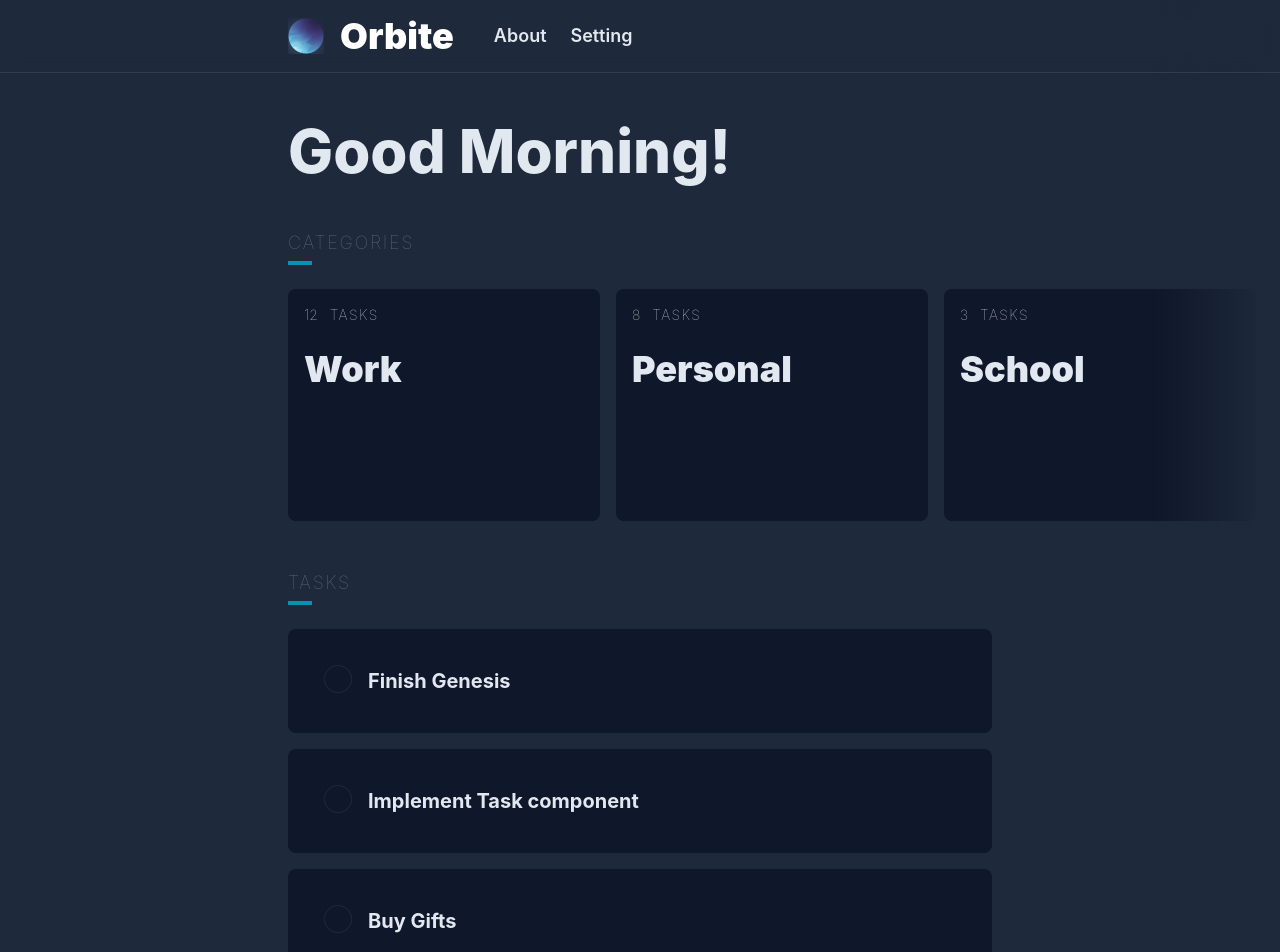
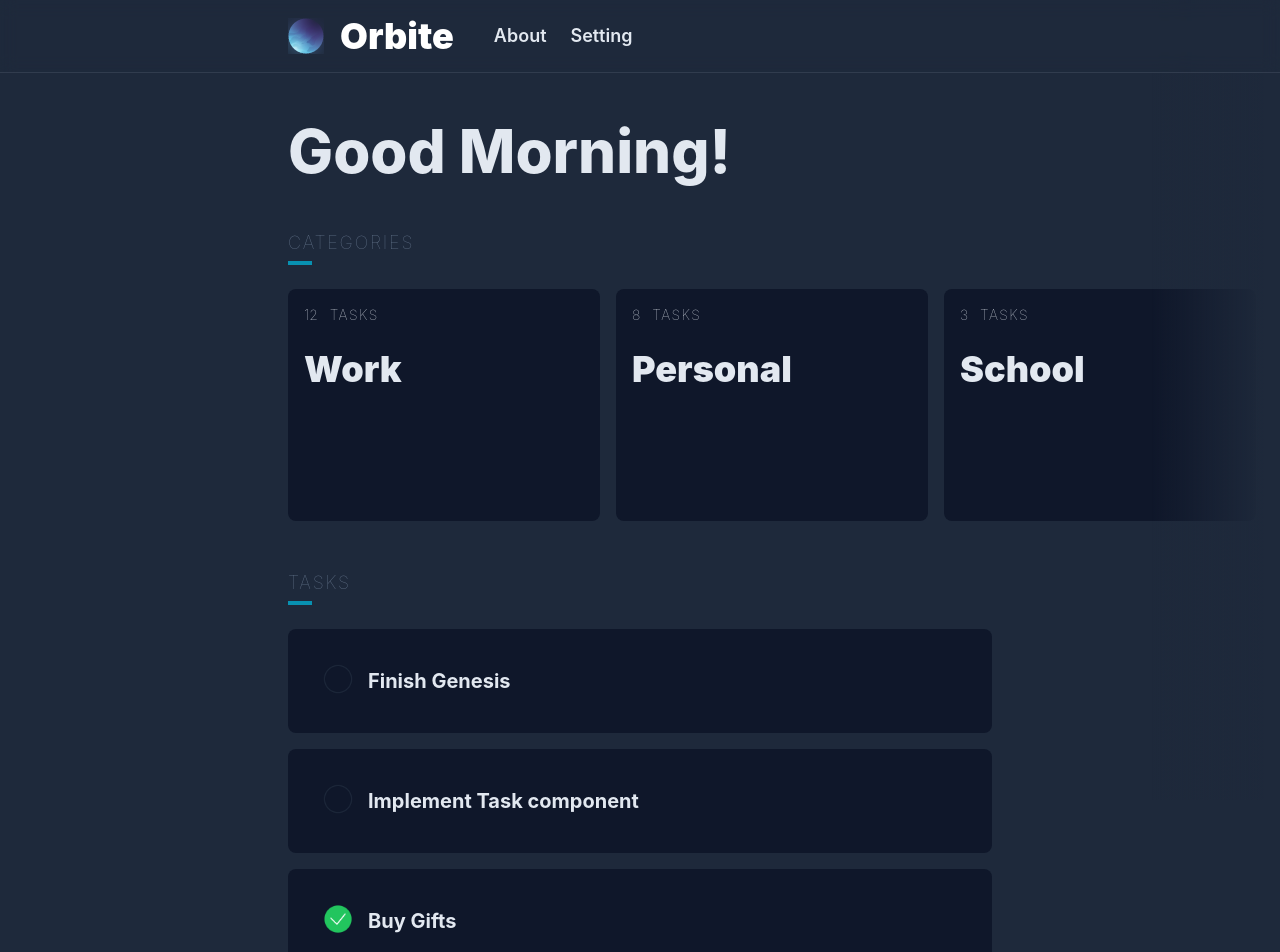
Before and after one commit to richardnguyen99/orbite, a React (Vite) app: page / in a window 1280 px wide. Shown: the top 952 px of the page. Built offline with nearby package versions, Linux system fonts and the light colour scheme; some icons are missing.

Commit message:
Finish Task Item Checkmark functionality to update status of a task

```diff
--- a/src/components/Tasks/Item.tsx
+++ b/src/components/Tasks/Item.tsx
@@ -27,6 +27,10 @@ const TaskItem: CFC<HTMLDivElement, TaskItemProps> = ({ task }) => {
     onUpdateItem({ name: newName });
   };
 
+  const onUpdateItemStatus = (newStatus: boolean) => {
+    onUpdateItem({ finished: newStatus });
+  };
+
   return (
     <Reorder.Item
       as="li"
@@ -36,7 +40,10 @@ const TaskItem: CFC<HTMLDivElement, TaskItemProps> = ({ task }) => {
       className="relative flex items-center flex-shrink-0 w-full rounded-lg p-8 bg-slate-300 dark:bg-slate-900"
     >
       <div className="mr-3">
-        <TaskItemCheckMark />
+        <TaskItemCheckMark
+          name={task.name}
+          onUpdateStatusCallback={onUpdateItemStatus}
+        />
       </div>
       <TaskItemHeading
         initialName={task.name}
--- a/src/components/Tasks/ItemCheckMark.tsx
+++ b/src/components/Tasks/ItemCheckMark.tsx
@@ -1,20 +1,72 @@
 import classNames from "classnames";
-import { useCallback, useRef, useState } from "react";
+import {
+  HTMLAttributes,
+  FC,
+  useState,
+  useCallback,
+  useEffect,
+  useContext,
+} from "react";
+import { TaskContext } from "./TaskProvider";
+import { TaskProps } from "./type";
 
-const TaskItemCheckMark = () => {
-  const [checked, setChecked] = useState(false);
+interface Props {
+  name: string;
+  onUpdateStatusCallback: (newStatus: boolean) => void;
+}
 
-  const onClickHandler = useCallback(() => {
-    setChecked((prev) => !prev);
-  }, []);
+const TaskItemCheckMark: FC<Props & HTMLAttributes<HTMLButtonElement>> = ({
+  name,
+  onUpdateStatusCallback,
+}) => {
+  const taskContext = useContext(TaskContext);
+  const [task, setTask] = useState<TaskProps>(
+    taskContext.tasks.filter((task) => task.name === name)[0]
+  );
+
+  const [timer, setTimer] = useState<NodeJS.Timeout | null>(null);
+  const [animationStatus, setAnimationStatus] = useState("enter");
 
   const getClassName = () => {
     return classNames(
       "cursor-pointer h-[36px] w-[36px] bg-checkmark-animation bg-left bg-no-repeat bg-checkmark-animation-size",
-      { "animate-checkmark": checked },
-      { "bg-right": checked }
+      { "animate-checkmark": animationStatus === "animating" },
+      { "bg-right": task.finished }
     );
   };
+
+  const onClickHandler = useCallback(() => {
+    if (!task.finished) {
+      setAnimationStatus("animating");
+      return;
+    }
+
+    onUpdateStatusCallback(false);
+  }, [onUpdateStatusCallback, task]);
+
+  useEffect(() => {
+    setTask(taskContext.tasks.filter((task) => task.name === name)[0]);
+  }, [name, taskContext]);
+
+  useEffect(() => {
+    if (animationStatus === "animating") {
+      if (timer) clearTimeout(timer);
+
+      setTimer(
+        setTimeout(() => {
+          setAnimationStatus("done");
+          onUpdateStatusCallback(true);
+        }, 800)
+      );
+    }
+
+    return () => {
+      if (timer) clearTimeout(timer);
+    };
+    // Do not update the dependency list according to the ESLint! This effect
+    //only listens to the event when animation status changes to "animating",
+    // which means the animation is happening.
+  }, [animationStatus]);
 
   return (
     <button type="button" className={getClassName()} onClick={onClickHandler} />
```
